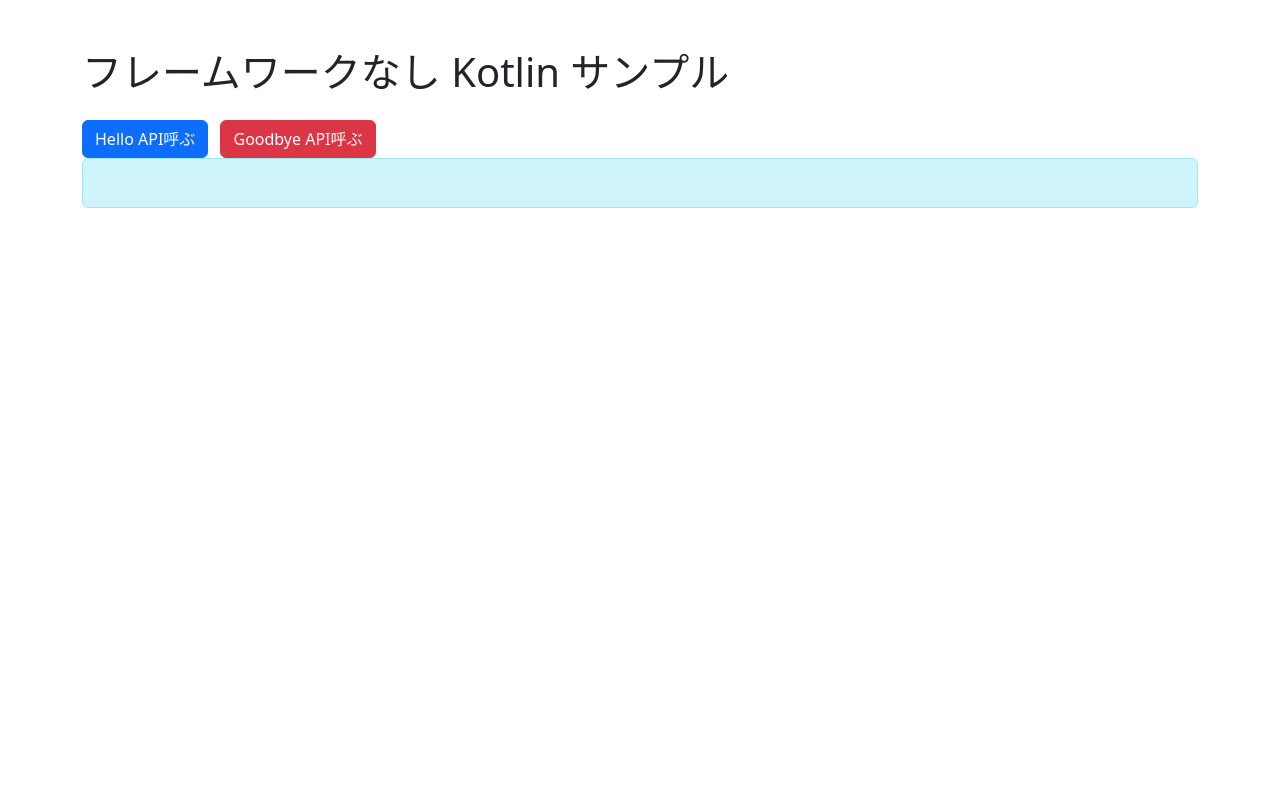
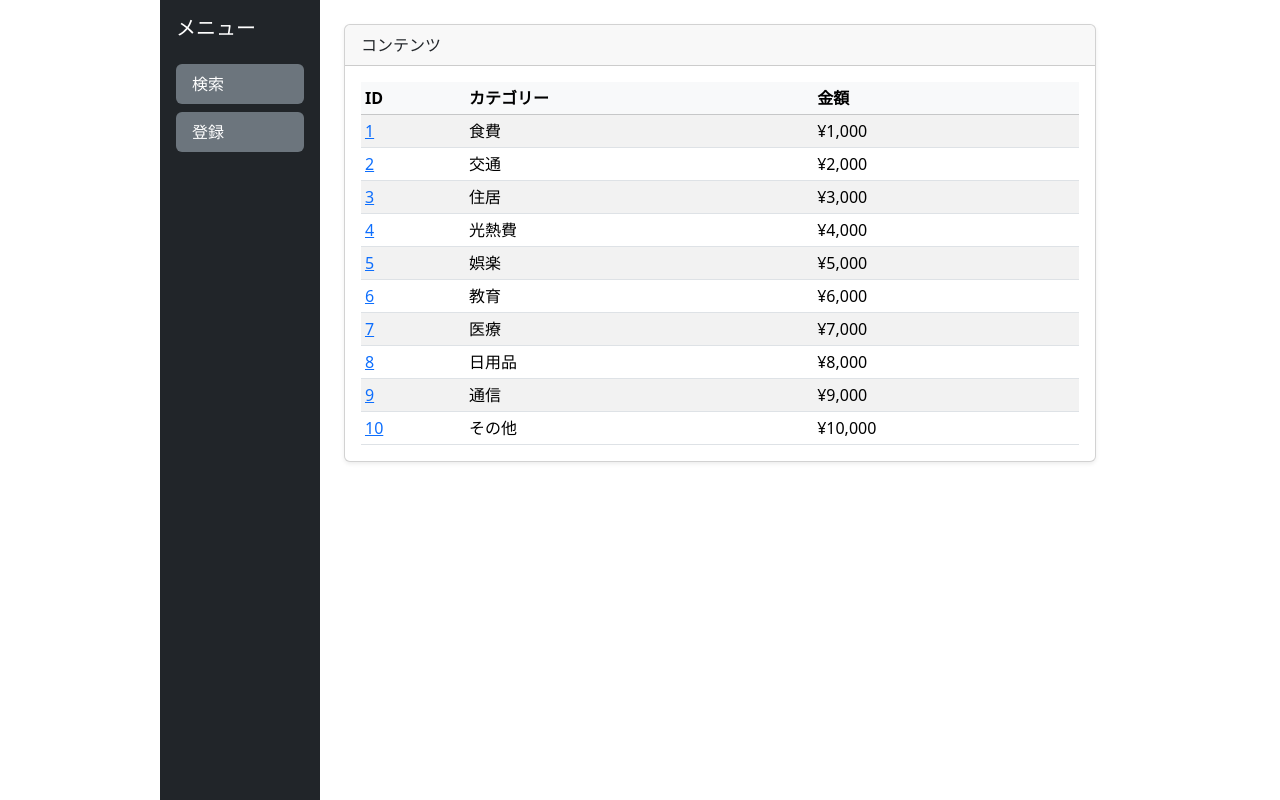
Before and after one commit to favopg/kotlin_ai, a plain HTML site: page front/index.html in a window 1280 px wide. Drawn offline with nearby package versions, Linux system fonts and the light colour scheme.

Commit message:
feat: プロジェクト構成ガイドラインと基本的なHTMLテンプレートを追加
- `.junie/guidelines.md`にプロジェクトガイドラインを定義
- `front/index.html`にVue.jsベースのリスト表示を追加
- `front/register.html`にフォームの固定テンプレートを生成
- `.aiassistant/rules/rule.md`にコード生成およびテストに関するルールを追加

```diff
--- a/front/index.html
+++ b/front/index.html
@@ -2,39 +2,74 @@
 <html lang="ja">
 <head>
     <meta charset="UTF-8">
+    <meta name="viewport" content="width=device-width, initial-scale=1">
     <title>Kotlin APIサンプル</title>
     <!-- Bootstrap CSS -->
     <link href="https://cdn.jsdelivr.net/npm/bootstrap@5.3.2/dist/css/bootstrap.min.css" rel="stylesheet">
     <!-- Bootstrap JS -->
     <script src="https://cdn.jsdelivr.net/npm/bootstrap@5.3.2/dist/js/bootstrap.bundle.min.js"></script>
 </head>
-<body class="p-5">
-<div class="container">
-    <h1 class="mb-4">フレームワークなし Kotlin サンプル</h1>
+<body>
+    <div class="container" style="max-width: 960px;">
+        <div class="row min-vh-100">
+            <!-- 左サイドメニュー（ダーク） -->
+            <aside class="col-12 col-md-3 col-lg-2 bg-dark text-white p-3">
+                <h5 class="mb-4">メニュー</h5>
+                <nav class="nav nav-pills flex-column gap-2">
+                    <a class="nav-link text-white bg-secondary" href="index.html">検索</a>
+                    <a class="nav-link text-white bg-secondary" href="register.html">登録</a>
+                </nav>
+            </aside>
 
-    <button id="btnHello" class="btn btn-primary me-2">Hello API呼ぶ</button>
-    <button id="btnGoodbye" class="btn btn-danger">Goodbye API呼ぶ</button>
-
-<div class="alert alert-info">
-        <p id="result" class="fs-5"></p>
+            <!-- 右サイド コンテンツ枠 -->
+            <main class="col-12 col-md-9 col-lg-10 p-4">
+                <div class="card shadow-sm">
+                    <div class="card-header">コンテンツ</div>
+                    <div id="app" class="card-body">
+                        <div class="table-responsive">
+                            <table class="table table-sm table-striped align-middle mb-0">
+                                <thead class="table-light">
+                                    <tr>
+                                        <th scope="col">ID</th>
+                                        <th scope="col">カテゴリー</th>
+                                        <th scope="col">金額</th>
+                                    </tr>
+                                </thead>
+                                <tbody>
+                                    <tr v-for="item in items" :key="item.id">
+                                        <td><a :href="'#' + item.id">{{ item.id }}</a></td>
+                                        <td>{{ item.category }}</td>
+                                        <td>{{ item.amount }}</td>
+                                    </tr>
+                                </tbody>
+                            </table>
+                        </div>
+                    </div>
+                </div>
+            </main>
+        </div>
     </div>
-
-</div>
-
-<script>
-    document.getElementById("btnHello").addEventListener("click", () => {
-        fetch("/api/hello")
-            .then(res => res.text())
-            .then(text => document.getElementById("result").innerText = text)
-    });
-
-    document.getElementById("btnGoodbye").addEventListener("click", () => {
-        fetch("/api/goodbye")
-            .then(res => res.text())
-            .then(text => document.getElementById("result").innerText = text)
-    });
-
-
-</script>
+    <script src="https://unpkg.com/vue@3/dist/vue.global.prod.js"></script>
+    <script>
+        const { createApp } = Vue;
+        createApp({
+            data() {
+                return {
+                    items: [
+                        { id: 1, category: '食費', amount: '¥1,000' },
+                        { id: 2, category: '交通', amount: '¥2,000' },
+                        { id: 3, category: '住居', amount: '¥3,000' },
+                        { id: 4, category: '光熱費', amount: '¥4,000' },
+                        { id: 5, category: '娯楽', amount: '¥5,000' },
+                        { id: 6, category: '教育', amount: '¥6,000' },
+                        { id: 7, category: '医療', amount: '¥7,000' },
+                        { id: 8, category: '日用品', amount: '¥8,000' },
+                        { id: 9, category: '通信', amount: '¥9,000' },
+                        { id: 10, category: 'その他', amount: '¥10,000' }
+                    ]
+                }
+            }
+        }).mount('#app');
+    </script>
 </body>
 </html>
```
Also changed, not shown: front/register.html (added, +70 -0 lines), .aiassistant/rules/rule.md (added), .junie/guidelines.md (added).
